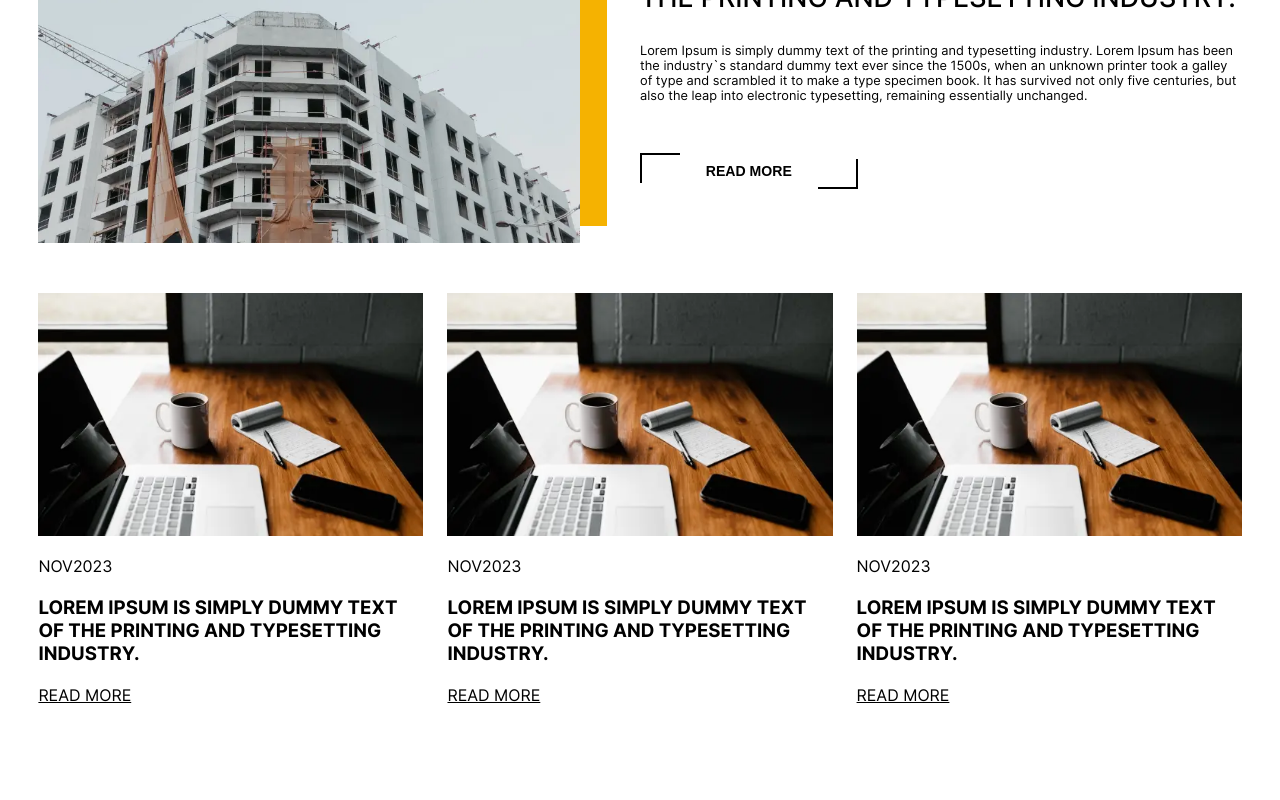
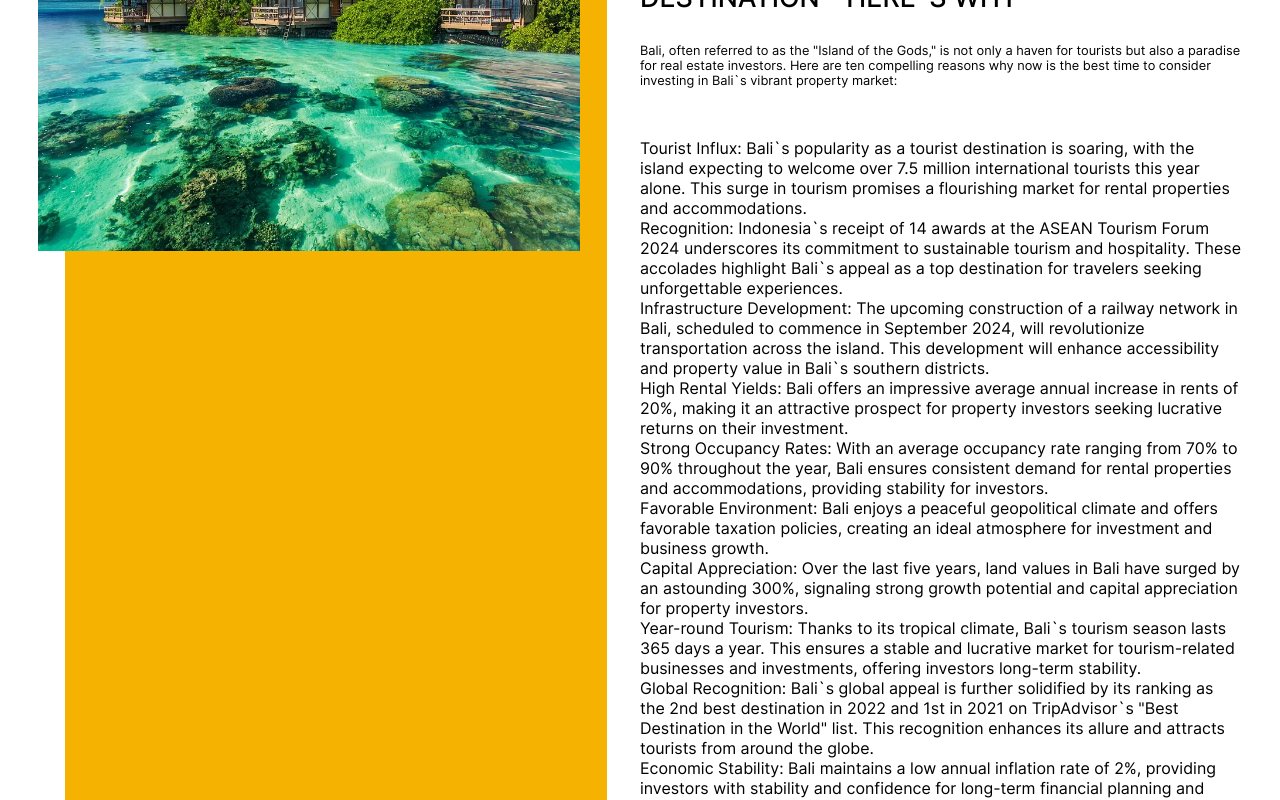
Before and after one commit to Ronddaa/realEstate, a React (Vite) app: page /blog in a window 1280 px wide. Shown: the part 1060-1860 px from the top of the page. Built offline with nearby package versions, Linux system fonts and the light colour scheme.

Commit message:
readMore

```diff
--- a/src/components/Blog.css
+++ b/src/components/Blog.css
@@ -40,6 +40,7 @@
   flex-direction: column;
   gap: 30px;
   max-width: 50%;
+  position: relative;
 }
 .textDateOfPublication {
   font-size: 1vw;
@@ -118,4 +119,28 @@
   .linkToReadAboutOldNews{
     margin-bottom: 20px;
   }
+
+  .wrapperReadMoreLastNews{
+    opacity: 0;
+    position: absolute;
+    transition: 0.4s;
+    transform: translateY(-180px);
+  }
+  .wrapperReadMoreLastNews ul{
+    display: flex;
+    flex-direction: column;
+    gap: 10px;
+    margin-left: 15px;
+    margin-bottom: 20px;
+    list-style-type: decimal;
+  }
+  .wrapperReadMoreLastNews ul li span{
+    font-weight: 700;
+  }
+
+  .showReadMoreBlog{
+    opacity: 1;
+    position: relative;
+    transform: translateY(0);
+  }
 }
--- a/src/components/Blog.jsx
+++ b/src/components/Blog.jsx
@@ -1,6 +1,6 @@
 import "./Blog.css";
 import heroBlogIMG from '../assets/blogHeroIMG.webp'
-import blogLastNewsIMG from '../assets/blogLastNewsIMG.webp'
+import blogLastNewsIMG from '../assets/baliBlog.webp'
 import blogOldNewsIMG from '../assets/blogOldNewsIMG.webp'
 import Header from "./Header";
 import Footer from "./Footer";
@@ -33,9 +33,55 @@ export default function Blog() {
                     </div>
                     <article className="wrapperLastNewsInfo">
                         <p className="textDateOfPublication">NOV 2023</p>
-                        <h2 className="titleLastNews">Lorem Ipsum is simply dummy text of the printing and typesetting industry. </h2>
-                        <p className="ingoAboutNews">Lorem Ipsum is simply dummy text of the printing and typesetting industry. Lorem Ipsum has been the industry`s standard dummy text ever since the 1500s, when an unknown printer took a galley of type and scrambled it to make a type specimen book. It has survived not only five centuries, but also the leap into electronic typesetting, remaining essentially unchanged. </p>
-                        <button className="mainContactBtn mainContactBtnNewsReadMore">read more</button>
+                        <h2 className="titleLastNews">Bali: The Ultimate Investment Destination - Here`s Why</h2>
+                        <p className="ingoAboutNews">Bali, often referred to as the &quot;Island of the Gods,&quot; is not only a haven for tourists but also a paradise for real estate investors. Here are ten compelling reasons why now is the best time to consider investing in Bali`s vibrant property market:</p>
+                        <article className="wrapperReadMoreLastNews" id="wrapperReadMoreLastNews">
+                            <ul>
+                                <li>
+                                    <span>Tourist Influx:</span> Bali`s popularity as a tourist destination is soaring, with the island expecting to welcome over 7.5 million international tourists this year alone. This surge in tourism promises a flourishing market for rental properties and accommodations.
+                                </li>
+                                <li>
+                                    <span>Recognition:</span> Indonesia`s receipt of 14 awards at the ASEAN Tourism Forum 2024 underscores its commitment to sustainable tourism and hospitality. These accolades highlight Bali`s appeal as a top destination for travelers seeking unforgettable experiences.
+                                </li>
+                                <li>
+                                    <span>Infrastructure Development:</span> The upcoming construction of a railway network in Bali, scheduled to commence in September 2024, will revolutionize transportation across the island. This development will enhance accessibility and property value in Bali`s southern districts.
+                                </li>
+                                <li>
+                                    <span>High Rental Yields:</span> Bali offers an impressive average annual increase in rents of 20%, making it an attractive prospect for property investors seeking lucrative returns on their investment.
+                                </li>
+                                <li>
+                                    <span>Strong Occupancy Rates:</span> With an average occupancy rate ranging from 70% to 90% throughout the year, Bali ensures consistent demand for rental properties and accommodations, providing stability for investors.
+                                </li>
+                                <li>
+                                    <span>Favorable Environment:</span> Bali enjoys a peaceful geopolitical climate and offers favorable taxation policies, creating an ideal atmosphere for investment and business growth.
+                                </li>
+                                <li>
+                                    <span>Capital Appreciation:</span> Over the last five years, land values in Bali have surged by an astounding 300%, signaling strong growth potential and capital appreciation for property investors.
+                                </li>
+                                <li>
+                                    <span>Year-round Tourism:</span> Thanks to its tropical climate, Bali`s tourism season lasts 365 days a year. This ensures a stable and lucrative market for tourism-related businesses and investments, offering investors long-term stability.
+                                </li>
+                                <li>
+                                    <span>Global Recognition:</span> Bali`s global appeal is further solidified by its ranking as the 2nd best destination in 2022 and 1st in 2021 on TripAdvisor`s &quot;Best Destination in the World&quot; list. This recognition enhances its allure and attracts tourists from around the globe.
+                                </li>
+                                <li>
+                                    <span>Economic Stability:</span> Bali maintains a low annual inflation rate of 2%, providing investors with stability and confidence for long-term financial planning and investments.
+                                </li>
+                            </ul>
+                            <p>In conclusion, Bali stands as the premier destination for real estate investment, offering a unique blend of economic opportunity, natural beauty, and cultural richness. With its thriving tourism industry, robust infrastructure development, and favorable investment climate, Bali presents unparalleled opportunities for investors seeking profitable returns and long-term growth in their real estate portfolios.</p>
+                        </article>
+                        <button className="mainContactBtn mainContactBtnNewsReadMore" onClick={() => {
+    const elementReadMode = document.querySelector('#wrapperReadMoreLastNews');
+    if (elementReadMode.classList.contains('showReadMoreBlog')) {
+        elementReadMode.classList.remove('showReadMoreBlog');
+        window.scrollTo({
+            top: elementReadMode, // Перемещаемся к кнопке с отступом вверх на 100 пикселей
+            behavior: 'smooth' // Плавная прокрутка
+        });
+    } else {
+        elementReadMode.classList.add('showReadMoreBlog');
+    }
+}}>read more</button>
                     </article>
                 </div>
                 <div className="container">
```
Also changed, not shown: src/assets/baliBlog.webp (added).
